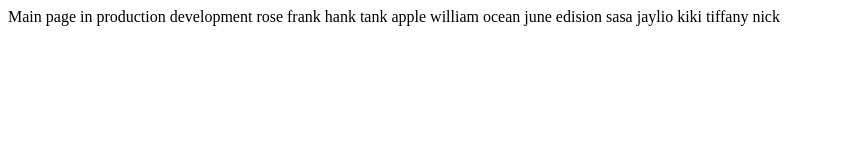
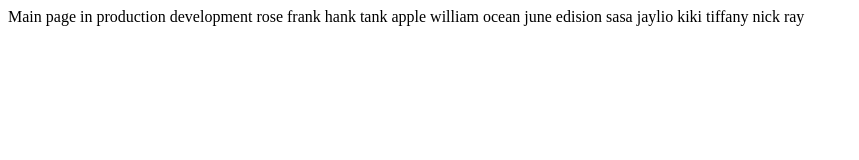
Before and after one commit to simpsons01/project-for-cicd, a Vue app: page / in a window 1280 px wide. Shown: the top 160 px of the page, without its empty margins (0-859 px from the left). Built offline with nearby package versions, Linux system fonts and the light colour scheme.

Commit message:
add ray in App.vue

```diff
--- a/src/App.vue
+++ b/src/App.vue
@@ -15,6 +15,7 @@
     kiki
     tiffany
     nick
+    ray
   </div>
 </template>
 
```
